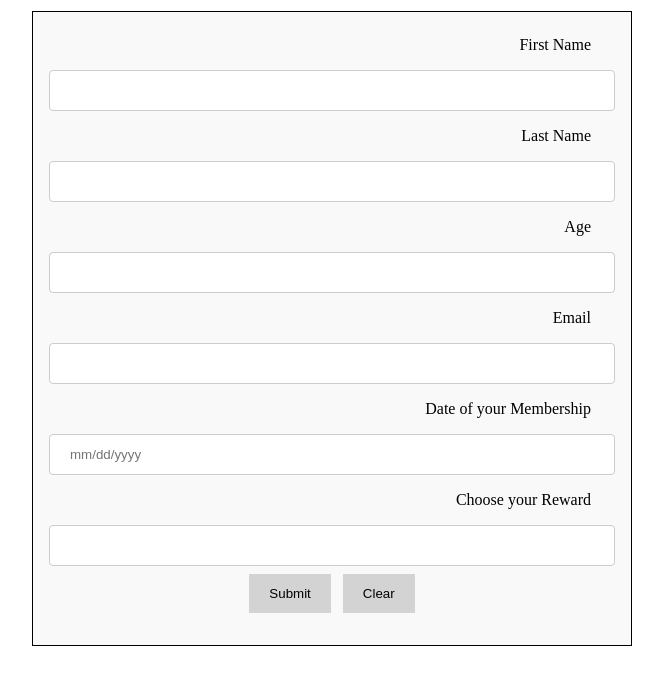
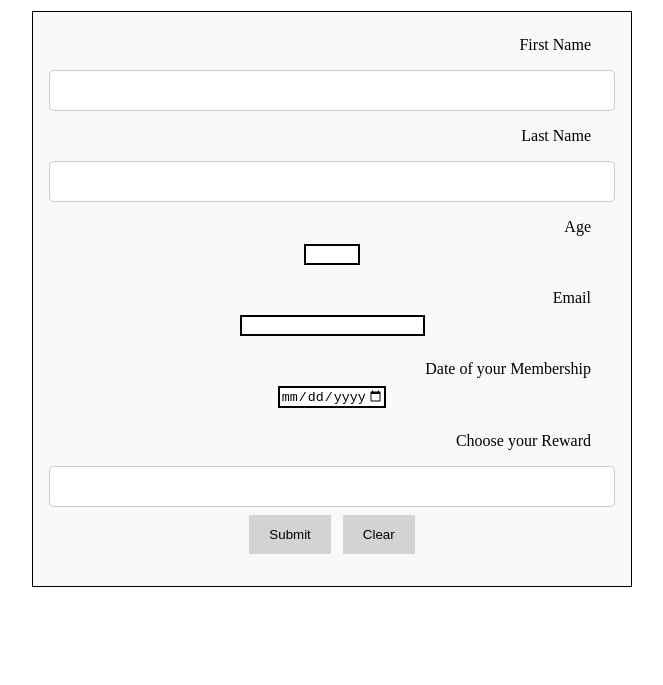
Before and after one commit to Fvargas78/assig7.html, a plain HTML site: page index.html in a window 1280 px wide. Shown: the part 79-764 px from the top of the page, without its empty margins (308-971 px from the left). Drawn offline with Linux system fonts and the light colour scheme.

Commit message:
Update index.html

```diff
--- a/index.html
+++ b/index.html
@@ -9,34 +9,38 @@
 <body>
 <h1>Assignment 7 - working with forms</h1>
 
-    <form class="form" action="#" method="post">
-
+<form class="form1" action="#" method="post">
+        <div>
         <label for="first-name">
         First Name
         </label>
-        <input type="text" id="first-name">
-
+        <input type="text" id="first-name" maxlength="15">
+        </div>
+        <div>
         <label for="last-name">
         Last Name
         </label>
-        <input type="text" id="last-name">
-
+        <input type="text" id="last-name" maxlength="25">
+        </div>
+        <div>
         <label for="age">
         Age
         </label>
-        <input type="text" id="age">
-
+        <input type="number" id="age" min="18" max="65">
+        </div>
+        <div>
         <label for="email">
         Email
         </label>
-        <input type="text" id="email">
-
+        <input type="email" id="email" required>
+        </div>
+        <div>
         <label for="date-of-your-membership">
         Date of your Membership
         </label>
-        <input type="text" placeholder="mm/dd/yyyy"
-               id="date-of-your-membership">
-
+        <input type="date" name="date" id="date" max="2021-12-31">
+        </div>
+        <div>
         <label for="choose-your-reward">
         Choose your Reward
         </label>
@@ -48,6 +52,7 @@
         <option value="Voucher $100 food during Seminar">
         <option value="1-day hotel stay for Seminar">
         </datalist>
+        </div>
 <div><input type="submit" value="Submit"> &nbsp; <input type="reset" value="Clear"></div>
     </form>
 </body>
```
